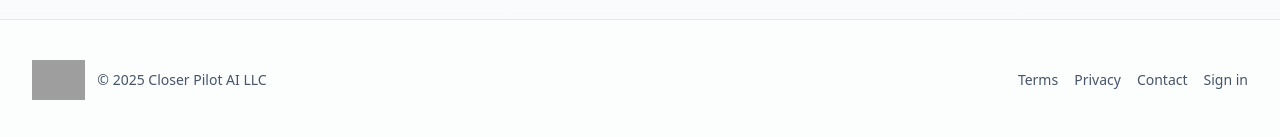
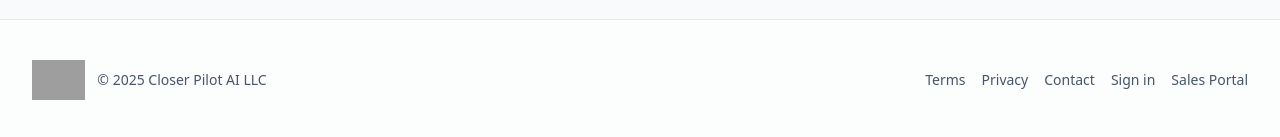
Before and after one commit to ZeeshanWaheed11/closerpilotai.com, a plain HTML site: page index.html in a window 1280 px wide. Shown: the part 2737-2874 px from the top of the page. Drawn offline with nearby package versions, Linux system fonts and the light colour scheme; grey boxes are pictures that could not be loaded; a script that the page names is missing.

Commit message:
Add footer sales portal link

```diff
--- a/index.html
+++ b/index.html
@@ -500,6 +500,7 @@
 <a class="hover:text-slate-800" href="privacy.html">Privacy</a>
 <a class="hover:text-slate-800" href="#contact">Contact</a>
 <a class="hover:text-slate-800" href="https://app.closerpilotai.com/">Sign in</a>
+<a class="hover:text-slate-800" href="https://closerpilotai.app">Sales Portal</a>
 </div>
 </div>
 </footer>
```
